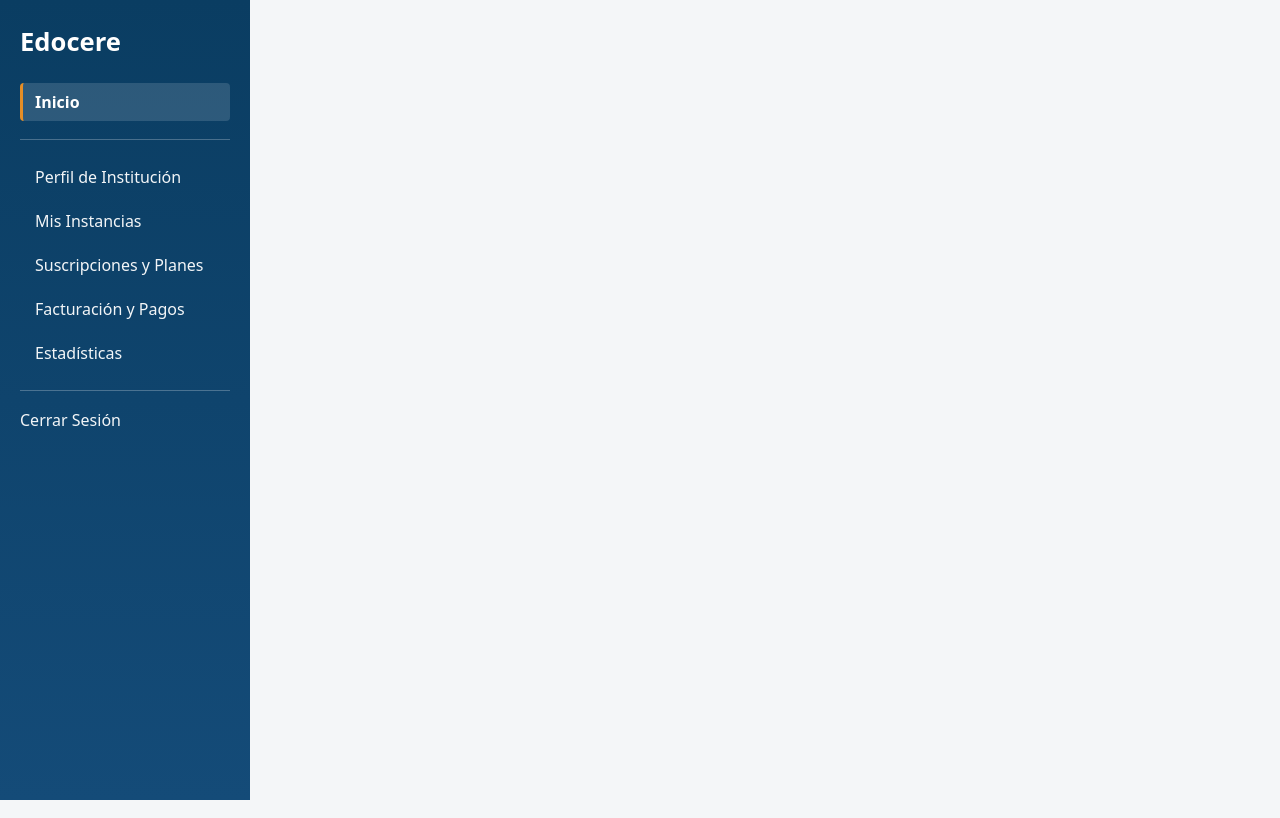
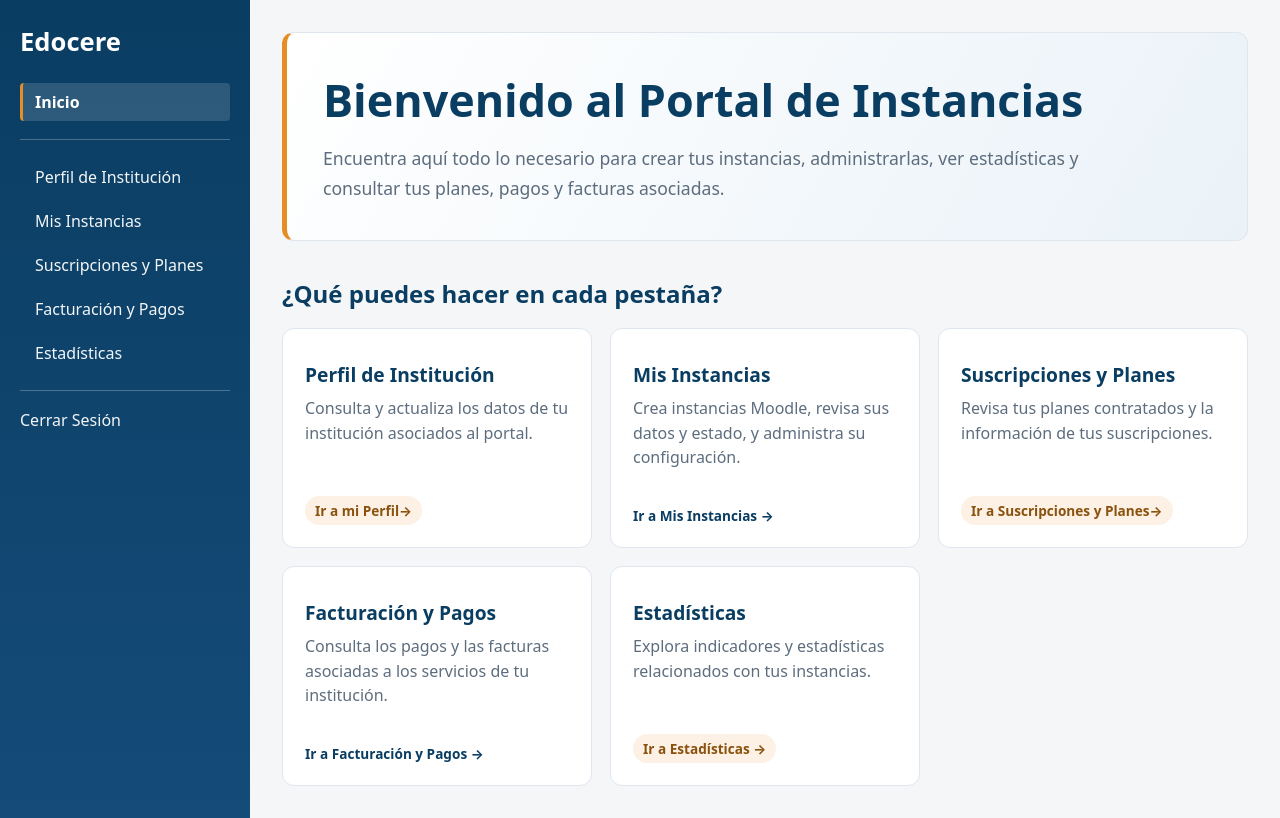
Before and after one commit to Joakorojasc/Proyecto-TI, a Django app: page / in a window 1280 px wide. Run offline with Django 5.2, Linux system fonts and the light colour scheme; the visitor is signed in with stand-in values (Sample User, id 1).

Commit message:
rellenado de página de inicio

```diff
--- a/apps/core/views.py
+++ b/apps/core/views.py
@@ -7,7 +7,7 @@ from django.shortcuts import render
 @login_required(login_url="/login/")
 def home(request: HttpRequest) -> HttpResponse:
     """Página principal del portal, accesible solo para usuarios autenticados."""
-    return render(request, "base.html")
+    return render(request, "inicio.html")
 
 
 def health(request: HttpRequest) -> JsonResponse:
--- a/static/css/style.css
+++ b/static/css/style.css
@@ -413,6 +413,105 @@ body {
     border-radius: 4px;
 }
 
+.home-page {
+    max-width: 1100px;
+    margin: 0 auto;
+}
+
+.home-welcome {
+    padding: 36px;
+    margin-bottom: 36px;
+    background: linear-gradient(120deg, var(--white), #eaf2f8);
+    border: 1px solid var(--border);
+    border-left: 5px solid var(--edocere-orange);
+    border-radius: 12px;
+}
+
+.home-welcome h1 {
+    margin: 0;
+    color: var(--edocere-blue);
+    font-size: clamp(2rem, 4vw, 2.8rem);
+}
+
+.home-intro {
+    max-width: 760px;
+    margin: 14px 0 0;
+    color: var(--text-soft);
+    font-size: 1.1rem;
+    line-height: 1.7;
+}
+
+.home-sections h2 {
+    margin: 0 0 18px;
+    color: var(--edocere-blue);
+    font-size: 1.5rem;
+}
+
+.home-card-grid {
+    display: grid;
+    grid-template-columns: repeat(auto-fit, minmax(230px, 1fr));
+    gap: 18px;
+}
+
+.home-card {
+    display: flex;
+    flex-direction: column;
+    align-items: flex-start;
+    min-height: 220px;
+    padding: 22px;
+    background: var(--white);
+    border: 1px solid var(--border);
+    border-radius: 12px;
+    color: var(--text-dark);
+    text-decoration: none;
+    transition: border-color 160ms ease, box-shadow 160ms ease, transform 160ms ease;
+}
+
+.home-card:hover,
+.home-card:focus-visible {
+    border-color: var(--edocere-blue-soft);
+    box-shadow: 0 8px 20px rgba(10, 61, 98, 0.1);
+    transform: translateY(-2px);
+}
+
+.home-card-label {
+    color: var(--text-soft);
+    font-size: 0.78rem;
+    font-weight: 700;
+    letter-spacing: 0.08em;
+    text-transform: uppercase;
+}
+
+.home-card h3 {
+    margin: 10px 0 8px;
+    color: var(--edocere-blue);
+    font-size: 1.2rem;
+}
+
+.home-card p {
+    margin: 0 0 18px;
+    color: var(--text-soft);
+    line-height: 1.55;
+}
+
+.home-card-status,
+.home-card-link {
+    margin-top: auto;
+    font-size: 0.85rem;
+    font-weight: 700;
+}
+
+.home-card-status {
+    padding: 5px 10px;
+    background: rgba(229, 142, 38, 0.12);
+    border-radius: 999px;
+    color: #8a520e;
+}
+
+.home-card-link {
+    color: var(--edocere-blue);
+}
+
 .instances-table a {
     color: var(--edocere-blue);
     font-weight: 600;
--- /dev/null
+++ b/templates/inicio.html
@@ -0,0 +1,51 @@
+{% extends "base.html" %}
+
+{% block title %}Inicio | Portal Edocere{% endblock %}
+
+{% block content %}
+<section class="home-page">
+    <header class="home-welcome">
+        <h1>Bienvenido al Portal de Instancias</h1>
+        <p class="home-intro">
+            Encuentra aquí todo lo necesario para crear tus instancias, administrarlas,
+            ver estadísticas y consultar tus planes, pagos y facturas asociadas.
+        </p>
+    </header>
+
+    <section class="home-sections" aria-labelledby="home-sections-title">
+        <h2 id="home-sections-title">¿Qué puedes hacer en cada pestaña?</h2>
+        <div class="home-card-grid">
+            <a class="home-card" href="{% url 'seccion_perfil' %}">
+                <h3>Perfil de Institución</h3>
+                <p>Consulta y actualiza los datos de tu institución asociados al portal.</p>
+                <span class="home-card-status">Ir a mi Perfil<span aria-hidden="true">→</span></span>
+            </a>
+
+            <a class="home-card" href="{% url 'instancias:lista' %}">
+                <h3>Mis Instancias</h3>
+                <p>Crea instancias Moodle, revisa sus datos y estado, y administra su configuración.</p>
+                <span class="home-card-link">Ir a Mis Instancias <span aria-hidden="true">→</span></span>
+            </a>
+
+            <a class="home-card" href="{% url 'seccion_suscripciones' %}">
+                <!-- <span class="home-card-label">Planes</span> -->
+                <h3>Suscripciones y Planes</h3>
+                <p>Revisa tus planes contratados y la información de tus suscripciones.</p>
+                <span class="home-card-status">Ir a Suscripciones y Planes<span aria-hidden="true">→</span></span>
+            </a>
+
+            <a class="home-card" href="{% url 'seccion_facturacion' %}">
+                <h3>Facturación y Pagos</h3>
+                <p>Consulta los pagos y las facturas asociadas a los servicios de tu institución.</p>
+                <span class="home-card-link">Ir a Facturación y Pagos <span aria-hidden="true">→</span></span>
+            </a>
+
+            <a class="home-card" href="{% url 'seccion_estadisticas' %}">
+                <h3>Estadísticas</h3>
+                <p>Explora indicadores y estadísticas relacionados con tus instancias.</p>
+                <span class="home-card-status">Ir a Estadísticas <span aria-hidden="true">→</span></span>
+            </a>
+        </div>
+    </section>
+</section>
+{% endblock content %}
```
Also changed, not shown: apps/core/tests/test_home.py (added, +21 -0 lines).
